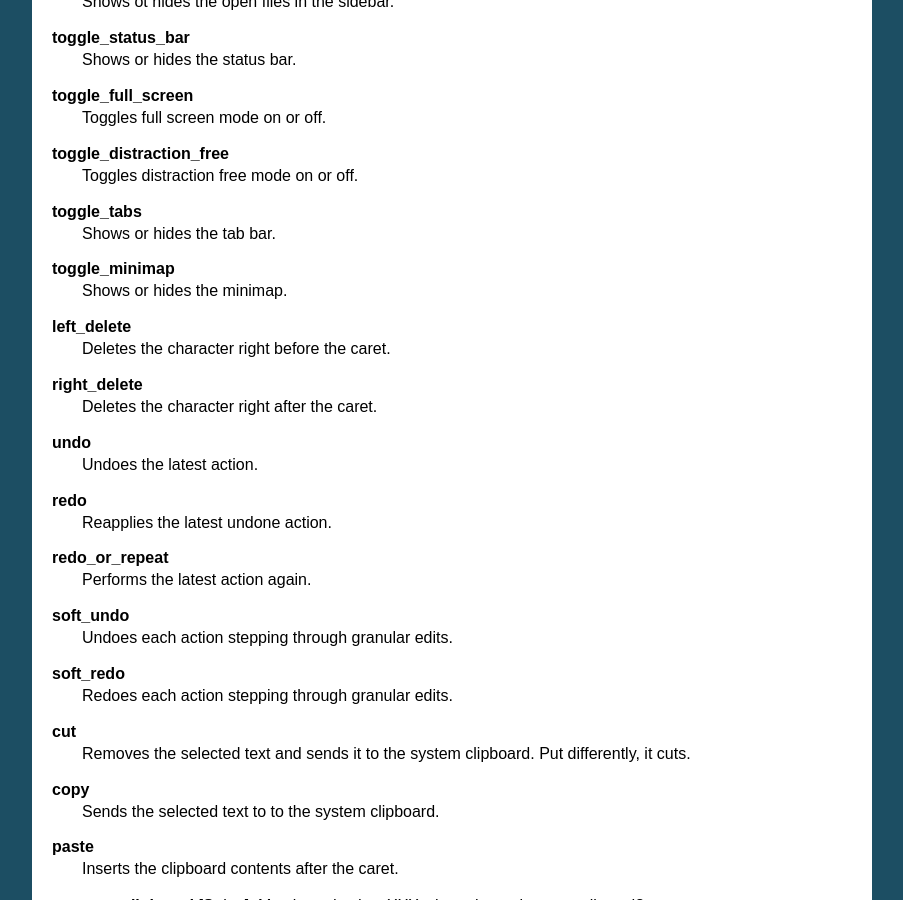
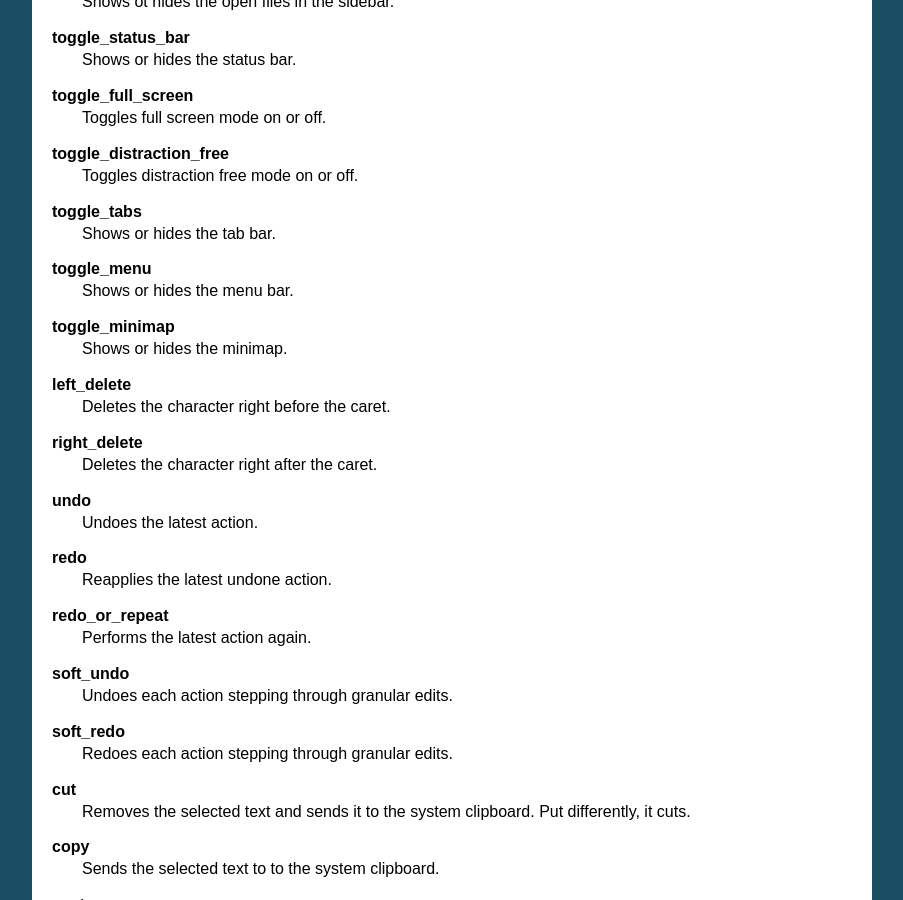
Before and after one commit to guillermooo/sublime-undocs, a Sphinx documentation site: the page built from source/reference/commands.rst, in a window 1280 px wide and 900 px high, scrolled down 3103 px. Shown: the whole window, without its empty margins (198-1101 px from the left). Built offline with Sphinx 7.4.7, drawn with Linux system fonts in a browser that asks for light colours.

Commit message:
Update commands reference; added toggle_menu
Recently toggle_menu was added to SublimeText, added it here since it was missing from the list.

```diff
--- a/source/reference/commands.rst
+++ b/source/reference/commands.rst
@@ -200,6 +200,9 @@ Commands
 
 **toggle_tabs**
 	Shows or hides the tab bar.
+
+**toggle_menu**
+	Shows or hides the menu bar.
 
 **toggle_minimap**
 	Shows or hides the minimap.
```
